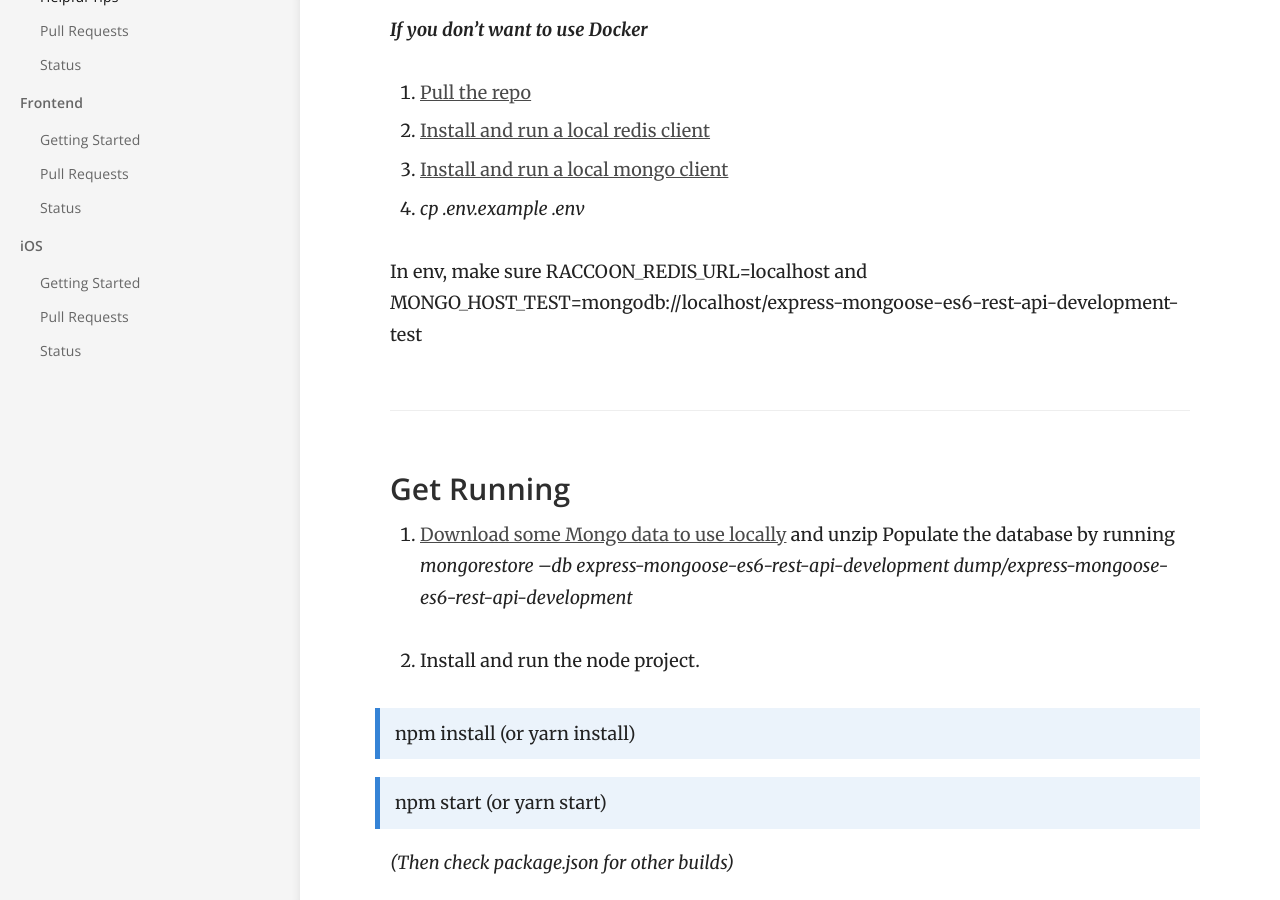
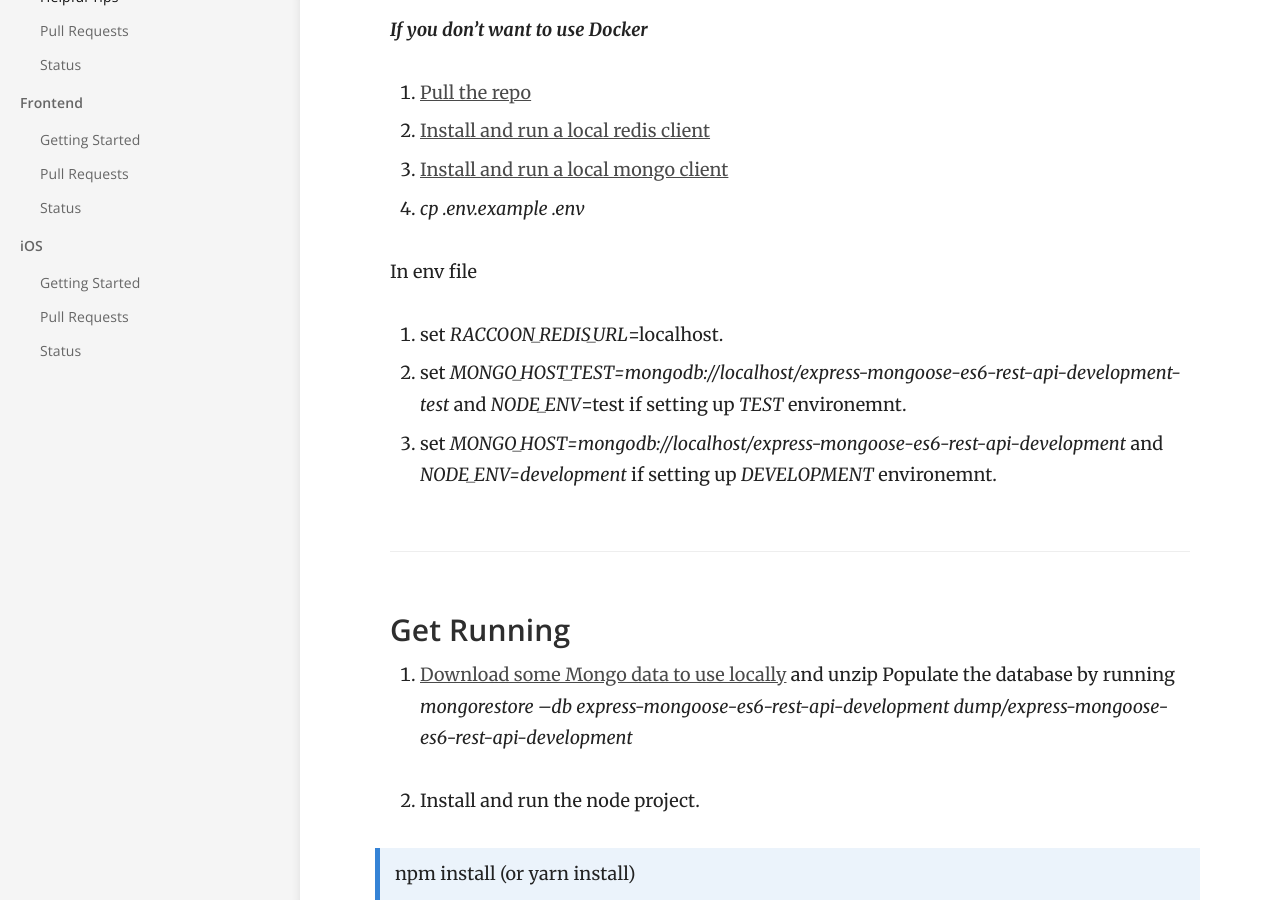
Before and after one commit to SoftwareEngineeringDaily/softwareengineeringdaily.github.io, a Jekyll site: the page built from _docs/Backend/gettingstarted.md, in a window 1280 px wide and 900 px high, scrolled down 479 px. Built offline with Jekyll 4.4.1, drawn with Linux system fonts in a browser that asks for light colours.

Commit message:
Minor update to  docs

```diff
--- a/_docs/Backend/gettingstarted.md
+++ b/_docs/Backend/gettingstarted.md
@@ -16,7 +16,11 @@ _Docker makes this project easier to work with. But if you don’t know [how to
 3. [Install and run a local mongo client](https://docs.mongodb.com/manual/tutorial/install-mongodb-on-os-x/)
 4. _cp .env.example .env_
 
-In env, make sure RACCOON_REDIS_URL=localhost and MONGO_HOST_TEST=mongodb://localhost/express-mongoose-es6-rest-api-development-test
+In env file
+1. set _RACCOON_REDIS_URL_=localhost.
+2. set _MONGO_HOST_TEST=mongodb://localhost/express-mongoose-es6-rest-api-development-test_ and _NODE_ENV_=test if setting up _TEST_ environemnt.
+3. set _MONGO_HOST=mongodb://localhost/express-mongoose-es6-rest-api-development_ and _NODE_ENV=development_ if setting up _DEVELOPMENT_ environemnt.
+
 
 ### Get Running ###
 
```
